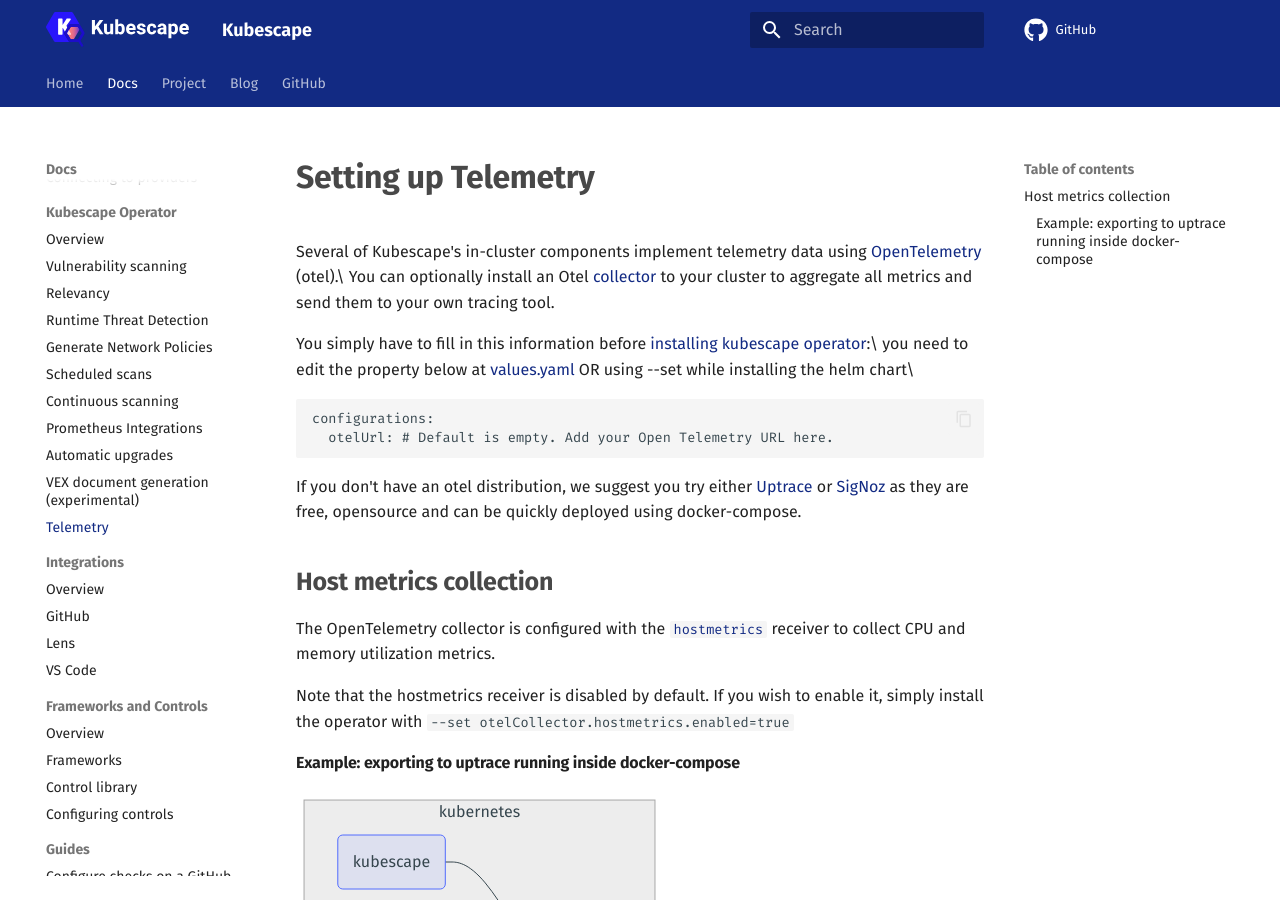
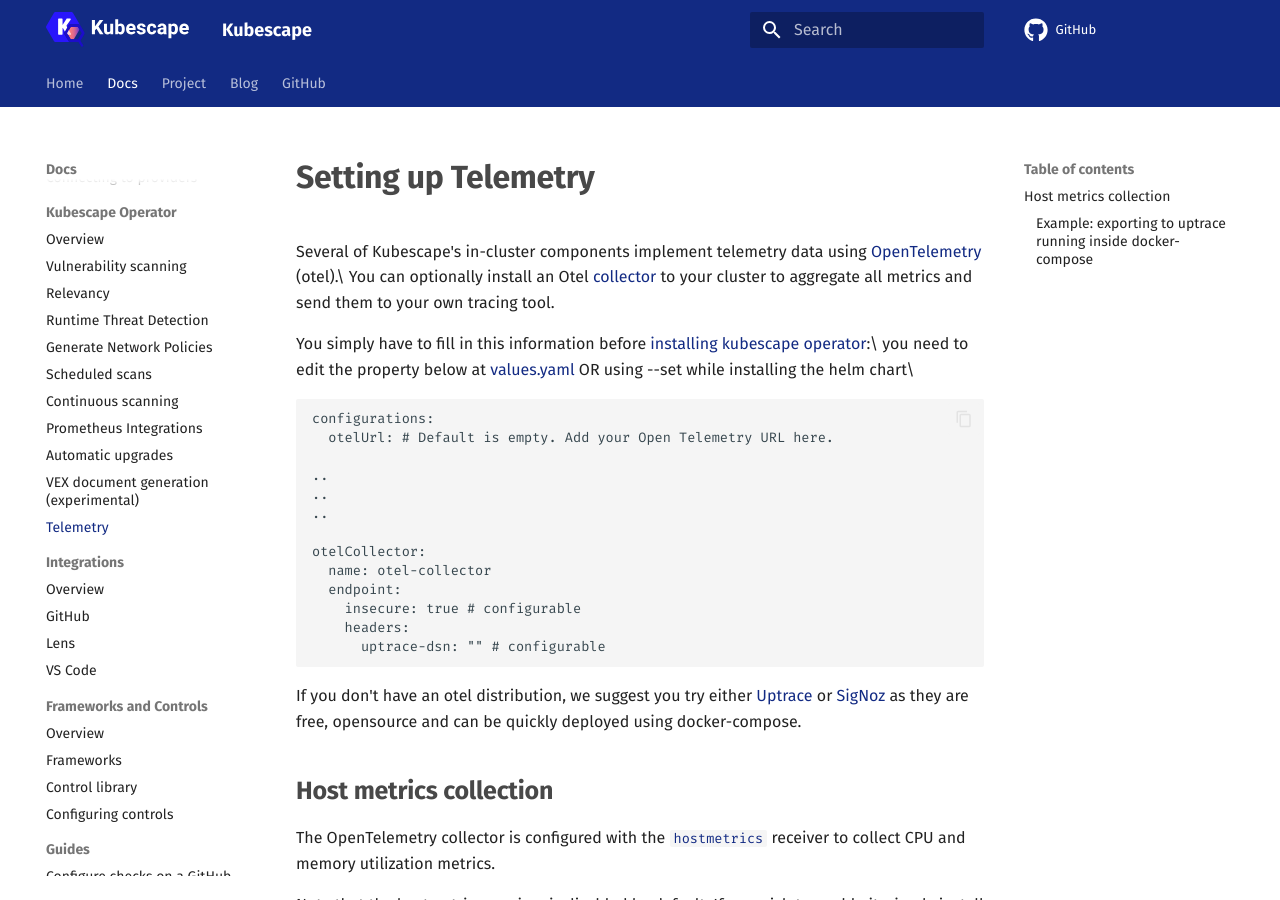
Before and after one commit to kubescape/kubescape.io, an MkDocs documentation site: the page built from docs/docs/operator/telemetry.md, in a window 1280 px wide and 900 px high. Built offline with MkDocs 1.6.1 and Material for MkDocs 9.7.7, drawn with Linux system fonts in a browser that asks for light colours; comment, search, counter and statistics services are not loaded.

Commit message:
add more configuration
Signed-off-by: idohu <idoh@armosec.io>
Signed-off-by: Oshrat <oshratn@armosec.io>

````diff
--- a/docs/docs/operator/telemetry.md
+++ b/docs/docs/operator/telemetry.md
@@ -9,6 +9,17 @@
 ```
 configurations:
   otelUrl: # Default is empty. Add your Open Telemetry URL here.
+
+..
+..
+..
+
+otelCollector:
+  name: otel-collector
+  endpoint:
+    insecure: true # configurable
+    headers:
+      uptrace-dsn: "" # configurable
 ```
 
 If you don't have an otel distribution, we suggest you try either [Uptrace](https://github.com/uptrace/uptrace/tree/master/example/docker) or [SigNoz](https://signoz.io/docs/install/docker/)
````
